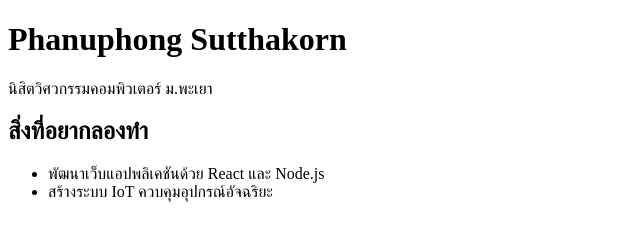
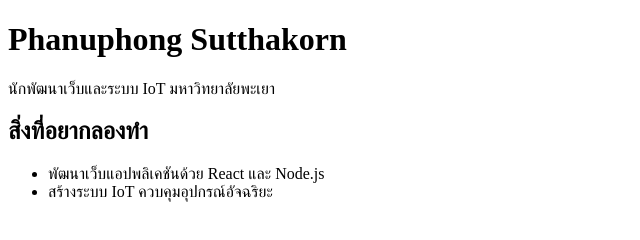
Before and after one commit to phanuphong-06/my-profile-lab-git, a plain HTML site: page index.html in a window 1280 px wide. Shown: the full height of the page, 0-640 px from the left. Drawn offline with Linux system fonts and the light colour scheme.

Commit message:
Change tagline

```diff
--- a/index.html
+++ b/index.html
@@ -6,7 +6,7 @@
 </head>
 <body>
   <h1>Phanuphong Sutthakorn</h1>
-  <p>นิสิตวิศวกรรมคอมพิวเตอร์ ม.พะเยา</p>
+  <p class="tagline">นักพัฒนาเว็บและระบบ IoT มหาวิทยาลัยพะเยา</p>
   <h2>สิ่งที่อยากลองทำ</h2>
   <ul>
     <li>พัฒนาเว็บแอปพลิเคชันด้วย React และ Node.js</li>
```
